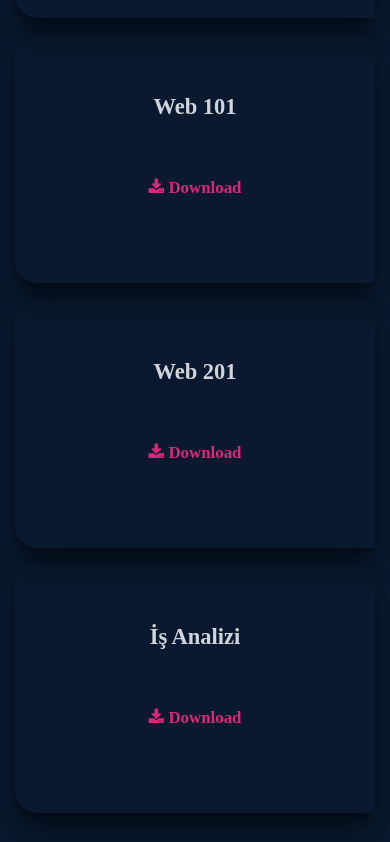
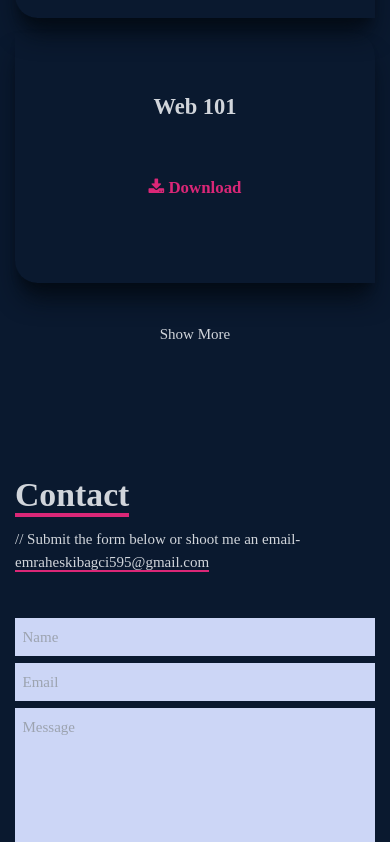
Before and after one commit to emraheskbgc/myPortfolioWebSite, a React (Create React App) app: page / in a window 390 px wide. Shown: the part 5314-6156 px from the top of the page. Built offline with nearby package versions, Linux system fonts and the light colour scheme.

Commit message:
sayfalama ve responsive yapı tamamlandı

```diff
--- a/src/App.js
+++ b/src/App.js
@@ -124,6 +124,7 @@ function App() {
         skillAnimated={skillAnimated}
       />
       <Work light={light} workAnimated={workAnimated} />
+
       <Sertificas light={light} sertificaAnimated={sertificaAnimated} />
       <Contact light={light} isActive={isActive} />
       <Footer light={light} />
--- a/src/components/Sertificas.jsx
+++ b/src/components/Sertificas.jsx
@@ -1,9 +1,13 @@
-import React from "react";
+import React, { useState } from "react";
 import sertificaData from "../data/sertifica.json";
 
 const Sertificas = (props) => {
+  const [visibleItems, setVisibleItems] = useState(6);
+  const showMoreItems = () => {
+    setVisibleItems((prev) => prev + 6);
+  };
   return (
-    <div name="sertifica" className={`w-full ${props.light} `}>
+    <div name="sertifica" className={`w-full ${props.light} md:h-screen `}>
       <div className="max-w-[1000px]  mx-auto  p-4 flex flex-col justify-center w-full h-full">
         {/* CAPTION  */}
         <div className="pb-8">
@@ -13,7 +17,7 @@ const Sertificas = (props) => {
         </div>
         {/* CONTAİNER  */}
         <div className="grid sm:grid-cols-2 md:grid-cols-3 gap-4 ">
-          {sertificaData.map((sertifica, index) => (
+          {sertificaData.slice(0, visibleItems).map((sertifica, index) => (
             <div
               key={index}
               className={`shadow-xl shadow-[#040c16] group container rounded-tr-3xl rounded-bl-3xl flex  justify-center  items-center mx-auto   content-div  ${
@@ -39,6 +43,14 @@ const Sertificas = (props) => {
             </div>
           ))}
         </div>
+        {visibleItems < sertificaData.length && (
+          <button
+            onClick={showMoreItems}
+            className="mt-[40px] text-md hover:text-pink-600"
+          >
+            Show More
+          </button>
+        )}
       </div>
     </div>
   );
--- a/src/components/Work.jsx
+++ b/src/components/Work.jsx
@@ -1,9 +1,13 @@
-import React from "react";
+import React, { useState } from "react";
 import workData from "../data/work.json";
 
 const Work = (props) => {
+  const [visibleItems, setVisibleItems] = useState(6);
+  const showMoreItems = () => {
+    setVisibleItems((prev) => prev + 6);
+  };
   return (
-    <div name="work" className={`w-full ${props.light} `}>
+    <div name="work" className={`w-full ${props.light} md:h-screen `}>
       <div className="max-w-[1000px]  mx-auto  p-4 flex flex-col justify-center w-full h-full">
         {/* CAPTION  */}
         <div className="pb-8">
@@ -14,7 +18,7 @@ const Work = (props) => {
         {/* CONTAİNER  */}
         <div className="grid sm:grid-cols-2 md:grid-cols-3 gap-4 ">
           {/* GRID ITEMS  */}
-          {workData.map((work, index) => (
+          {workData.slice(0, visibleItems).map((work, index) => (
             <div
               key={index}
               style={{
@@ -46,6 +50,14 @@ const Work = (props) => {
             </div>
           ))}
         </div>
+        {visibleItems < workData.length && (
+          <button
+            className="mt-[40px] text-md hover:text-pink-600"
+            onClick={showMoreItems}
+          >
+            Show More
+          </button>
+        )}
       </div>
     </div>
   );
--- a/src/data/work.json
+++ b/src/data/work.json
@@ -1,35 +1,32 @@
 [
   {
-    "name":"Tailwind Css Application",
-    "path":"assets/projects/work1.png",
-    "demoLink":"https://emrah-gega-project.netlify.app/",
-    "codeLink":"https://github.com/emraheskbgc/tailwind-gega-project"
+    "name": "Tailwind Css Application",
+    "path": "assets/projects/work1.png",
+    "demoLink": "https://emrah-gega-project.netlify.app/",
+    "codeLink": "https://github.com/emraheskbgc/tailwind-gega-project"
   },
   {
-    "name":"Javascript Application",
-    "path":"assets/projects/work2.png",
-    "demoLink":"https://menu-kebap.netlify.app/",
-    "codeLink":"https://github.com/emraheskbgc/menu-app"
+    "name": "Javascript Application",
+    "path": "assets/projects/work2.png",
+    "demoLink": "https://menu-kebap.netlify.app/",
+    "codeLink": "https://github.com/emraheskbgc/menu-app"
   },
   {
-        "name":"Responsive React Nav ",
-        "path":"assets/projects/work3.png",
-        "demoLink":"https://responsivenav-react.netlify.app/",
-        "codeLink":"https://github.com/emraheskbgc/responsiveNavProject"
+    "name": "Responsive React Nav ",
+    "path": "assets/projects/work3.png",
+    "demoLink": "https://responsivenav-react.netlify.app/",
+    "codeLink": "https://github.com/emraheskbgc/responsiveNavProject"
   },
   {
-        "name":"Todo List ",
-        "path":"assets/projects/work4.png",
-        "demoLink":"https://todowithtailwind.netlify.app/",
-        "codeLink":"https://github.com/emraheskbgc/todoBaseWithReactAndTailwin"
+    "name": "Todo List ",
+    "path": "assets/projects/work4.png",
+    "demoLink": "https://todowithtailwind.netlify.app/",
+    "codeLink": "https://github.com/emraheskbgc/todoBaseWithReactAndTailwin"
+  },
+  {
+    "name": "Calculator",
+    "path": "assets/projects/work5.png",
+    "demoLink": "https://reactcalculatorme.netlify.app/",
+    "codeLink": "https://github.com/emraheskbgc/calculatorWithReact"
   }
-    ,
-    {
-        "name":"Calculator",
-        "path":"assets/projects/work5.png",
-        "demoLink":"https://reactcalculatorme.netlify.app/",
-        "codeLink":"https://github.com/emraheskbgc/calculatorWithReact"
-    }
-
-
 ]
```
Lines whose indentation alone changed are shown as unchanged.
